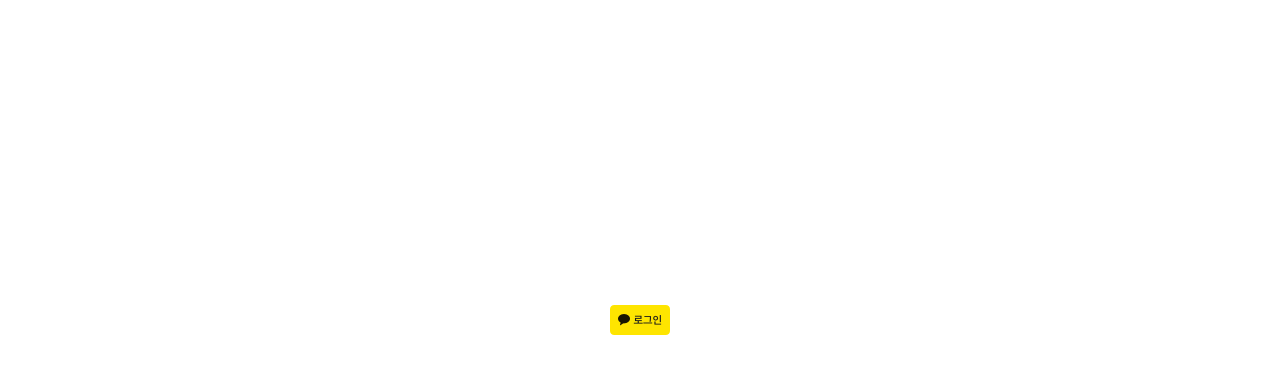
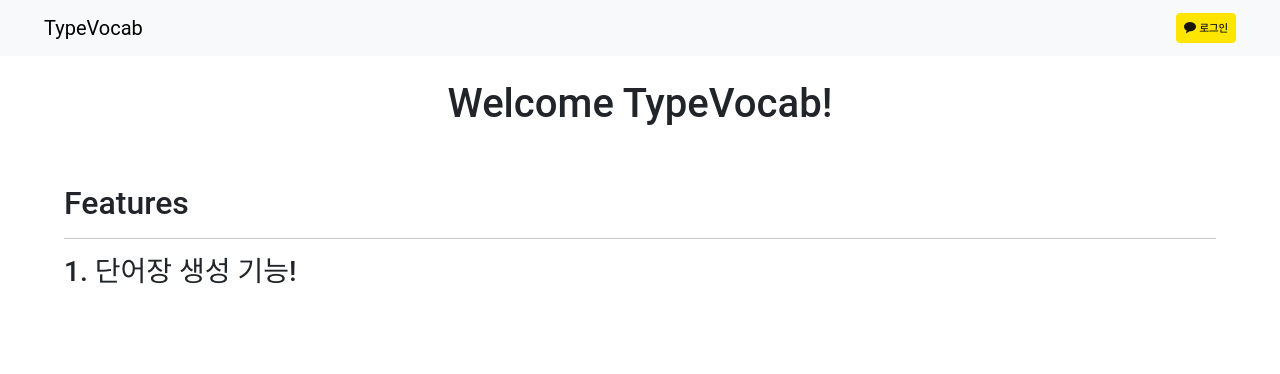
Before and after one commit to leemhoon00/typevocab-client, a Svelte app: page / in a window 1280 px wide. Shown: the top 374 px of the page. Built offline with nearby package versions, Linux system fonts and the light colour scheme.

Commit message:
feat: mute speaker

```diff
--- a/src/components/Navbar.svelte
+++ b/src/components/Navbar.svelte
@@ -23,15 +23,7 @@
 
 <nav class="navbar fixed-top navbar-expand-sm bg-body-tertiary">
   <div class="container-fluid">
-    <a class="navbar-brand" href="#/"
-      ><img
-        src="./vite.svg"
-        alt="Logo"
-        width="30"
-        height="24"
-        class="d-inline-block align-text-top"
-      />TypeVocab</a
-    >
+    <a class="navbar-brand" href="#/">TypeVocab</a>
 
     <div class="collapse navbar-collapse" id="navbarNav">
       <ul class="navbar-nav">
--- a/src/pages/login/Login.svelte
+++ b/src/pages/login/Login.svelte
@@ -2,18 +2,48 @@
   import { KAKAO_CLIENT_KEY, BACKEND_URL } from "@src/config";
 </script>
 
-<div>
-  <a
-    href="https://kauth.kakao.com/oauth/authorize?response_type=code&client_id={KAKAO_CLIENT_KEY}&redirect_uri={BACKEND_URL}/auth/kakao"
-    ><img src="./images/kakao_login_small.png" alt="" /></a
-  >
-</div>
+<nav class="navbar fixed-top navbar-expand-sm bg-body-tertiary">
+  <div class="container-fluid">
+    <a class="navbar-brand" href="#/">TypeVocab</a>
+
+    <div class="collapse navbar-collapse" id="navbarNav">
+      <a
+        class="imgA"
+        href="https://kauth.kakao.com/oauth/authorize?response_type=code&client_id={KAKAO_CLIENT_KEY}&redirect_uri={BACKEND_URL}/auth/kakao"
+        ><img src="./images/kakao_login_small.png" alt="" /></a
+      >
+    </div>
+  </div>
+</nav>
+
+<main>
+  <h1>Welcome TypeVocab!</h1>
+  <br /><br />
+  <h2>Features</h2>
+  <hr />
+  <h3>1. 단어장 생성 기능!</h3>
+</main>
 
 <style>
-  div {
-    height: 80vh;
-    display: flex;
-    align-items: center;
-    justify-content: center;
+  .imgA {
+    margin-left: auto;
+    margin-right: 2rem;
+  }
+
+  .navbar-brand {
+    margin-left: 2rem;
+  }
+
+  main {
+    margin-top: 5rem;
+    padding: 0 4rem;
+  }
+
+  h1 {
+    text-align: center;
+  }
+
+  h3 {
+    border-bottom: none;
   }
 </style>
--- a/src/pages/vocab/Main.svelte
+++ b/src/pages/vocab/Main.svelte
@@ -1,6 +1,6 @@
 <script>
   export let sendedVocab;
-  import { selectedVocab, folders } from "@stores/vocab";
+  import { selectedVocab, folders, onSpeaker } from "@stores/vocab";
   import {
     createWords,
     getWords,
@@ -94,10 +94,34 @@
 
     lastWordIndex--;
   }
+
+  function toggleSpeaker(e) {
+    if ($onSpeaker) {
+      e.target.src = "/images/volume-mute.svg";
+      onSpeaker.update(() => {
+        return false;
+      });
+    } else {
+      e.target.src = "/images/volume-up.svg";
+      onSpeaker.update(() => {
+        return true;
+      });
+    }
+  }
 </script>
 
 <main>
-  <h1 class="text-center mb-4">{sendedVocab.vocabularyName}</h1>
+  <h1 class="text-center mb-4">
+    {sendedVocab.vocabularyName}
+    <!-- svelte-ignore a11y-click-events-have-key-events -->
+    <!-- svelte-ignore a11y-no-noninteractive-element-interactions -->
+    <img
+      src="/images/volume-up.svg"
+      alt=""
+      class="hoverable rounded"
+      on:click={toggleSpeaker}
+    />
+  </h1>
   <form
     on:submit|preventDefault={handlerSubmit}
     id="wordsForm"
@@ -182,4 +206,15 @@
   td {
     padding: 0;
   }
+
+  h1 {
+    position: relative;
+  }
+
+  img {
+    position: absolute;
+    top: 0;
+    right: 0;
+    width: 2rem;
+  }
 </style>
--- a/src/pages/vocab/components/Word.svelte
+++ b/src/pages/vocab/components/Word.svelte
@@ -8,6 +8,7 @@
   import { getSpeech } from "@api/vocabApi";
   import { streamToBlob } from "@utils/vocabUtil";
   import { onMount, createEventDispatcher } from "svelte";
+  import { onSpeaker } from "@stores/vocab";
   const dispatch = createEventDispatcher();
 
   onMount(() => {
@@ -23,12 +24,14 @@
     if (e.keyCode === 13) {
       e.preventDefault();
 
+      if ($onSpeaker) {
         const result = await getSpeech(e.target.value.trim());
         const blob = await streamToBlob(result);
 
         const audioUrl = URL.createObjectURL(blob);
         const audioElement = new Audio(audioUrl);
         audioElement.play();
+      }
     } else if (e.keyCode === 40) {
       // 아래 화살표
       document
@@ -50,6 +53,7 @@
     if (e.keyCode === 13) {
       dispatch("plusEvent");
       e.preventDefault();
+      if ($onSpeaker) {
         const TTSWord = e.target.parentNode.parentNode
           .querySelector('input[name="word"]')
           .value.trim();
@@ -60,6 +64,7 @@
         const audioUrl = URL.createObjectURL(blob);
         const audioElement = new Audio(audioUrl);
         audioElement.play();
+      }
     } else if (e.keyCode === 40) {
       // 아래 화살표
       document
--- a/src/stores/vocab.js
+++ b/src/stores/vocab.js
@@ -3,3 +3,5 @@ import { writable } from "svelte/store";
 export const folders = writable([]);
 
 export let selectedVocab = writable(null);
+
+export let onSpeaker = writable(true);
```
Also changed, not shown: public/images/volume-mute.svg (added), public/images/volume-up.svg (added). Lines whose indentation alone changed are shown as unchanged.
